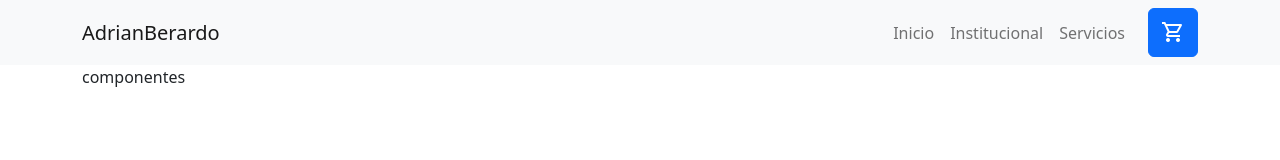
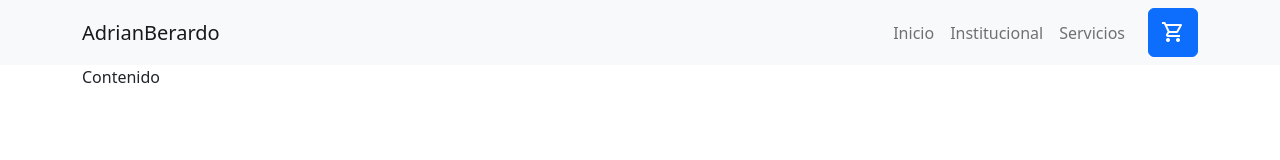
Before and after one commit to Addrianb93/ProyectoFinalCoder, a React (Create React App) app: page / in a window 1280 px wide. Shown: the top 160 px of the page. Built offline with nearby package versions, Linux system fonts and the light colour scheme.

Commit message:
PreEntrega1Berardo

```diff
--- a/src/App.js
+++ b/src/App.js
@@ -7,7 +7,7 @@ function App() {
     <>
 
     <NavBar/>
-    <ItemListContainer/>
+    <ItemListContainer Contenido="Contenido" />
 
     </>
   );
--- a/src/components/ItemListContainer.js
+++ b/src/components/ItemListContainer.js
@@ -1,10 +1,10 @@
 import React from 'react';
 import Container from 'react-bootstrap/Container';
 
-function ItemListContainer() {
+function ItemListContainer(props) {
   return (
     <Container>
-        <p>componentes</p>
+        {props.Contenido}
     </Container>
   );
 }
```
